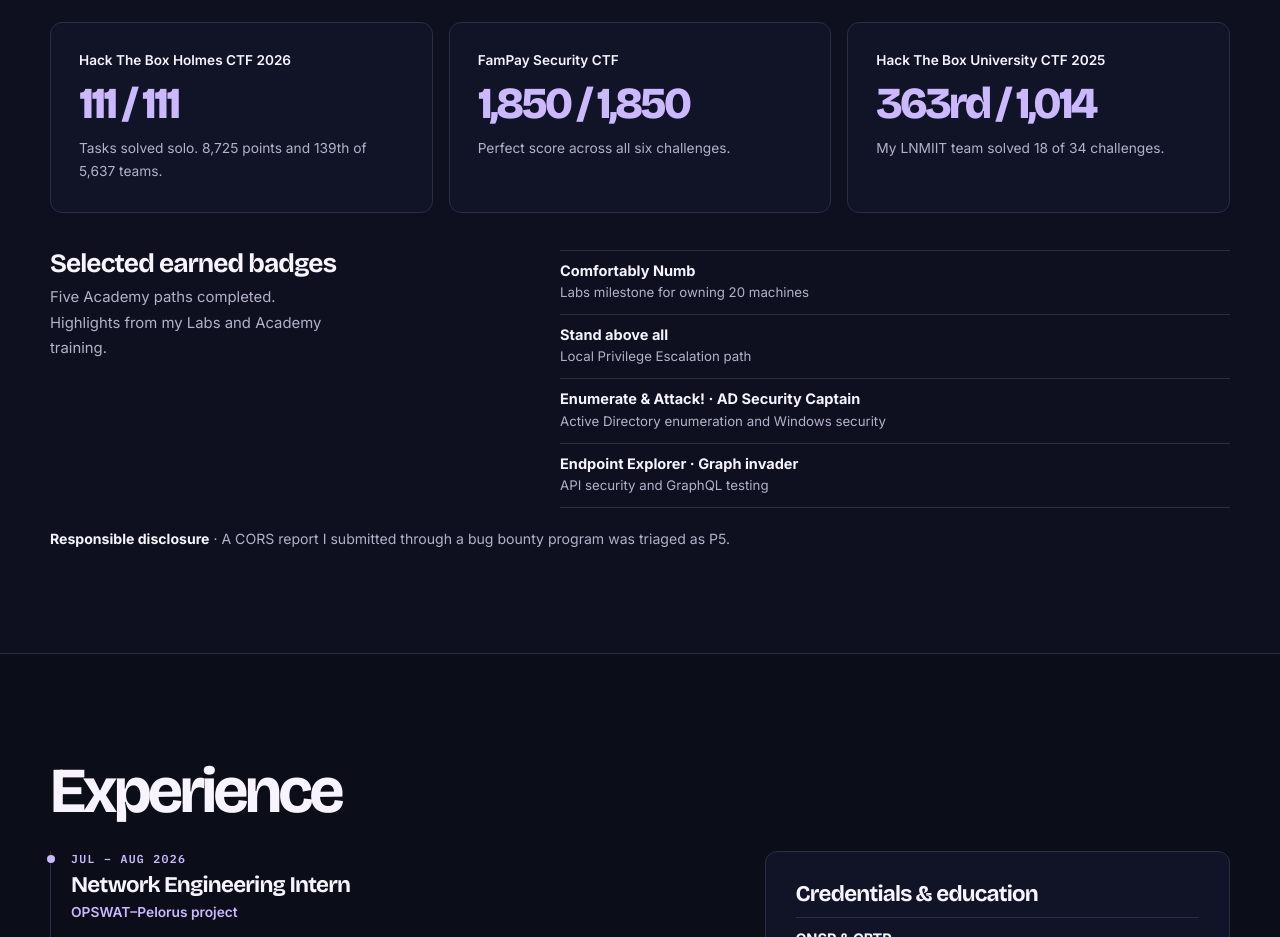
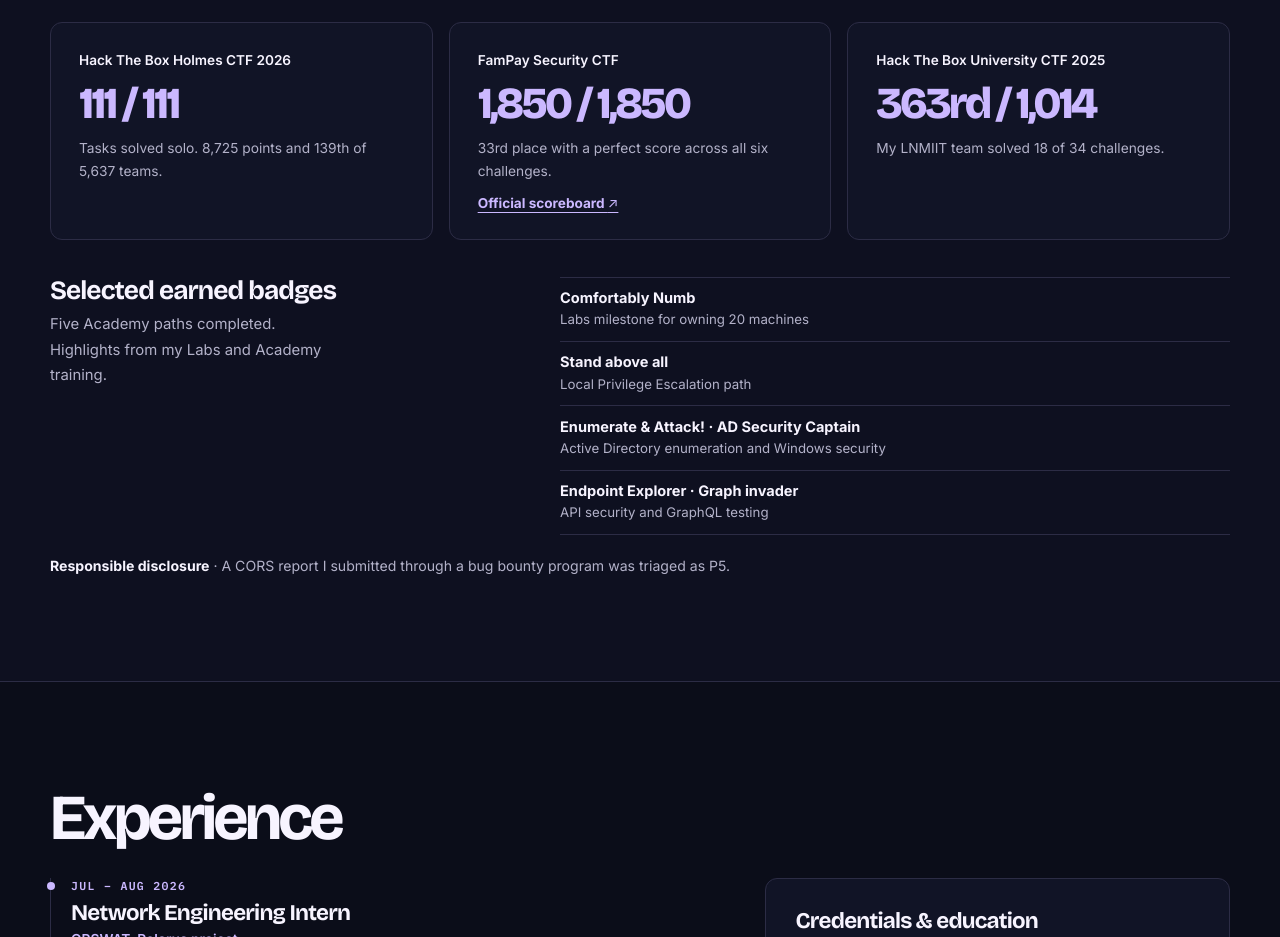
Before and after one commit to WhiteWolf217/white-wolf-portfolio, a React (Vite) app: page / in a window 1280 px wide. Shown: the part 2700-3637 px from the top of the page. Built offline with nearby package versions, Linux system fonts and the light colour scheme.

Commit message:
Add verified FamPay CTF placement and scoreboard

```diff
--- a/src/App.tsx
+++ b/src/App.tsx
@@ -48,7 +48,8 @@ const results = [
   {
     name: "FamPay Security CTF",
     score: "1,850 / 1,850",
-    description: "Perfect score across all six challenges.",
+    description: "33rd place with a perfect score across all six challenges.",
+    scoreboard: "https://ctf.fampay.co/scoreboard",
   },
   {
     name: "Hack The Box University CTF 2025",
@@ -190,6 +191,7 @@ function App() {
                   <h3>{result.name}</h3>
                   <strong>{result.score}</strong>
                   <p>{result.description}</p>
+                  {result.scoreboard && <a className="text-link" href={result.scoreboard}>Official scoreboard <span aria-hidden="true">↗</span></a>}
                 </article>
               ))}
             </div>
```
